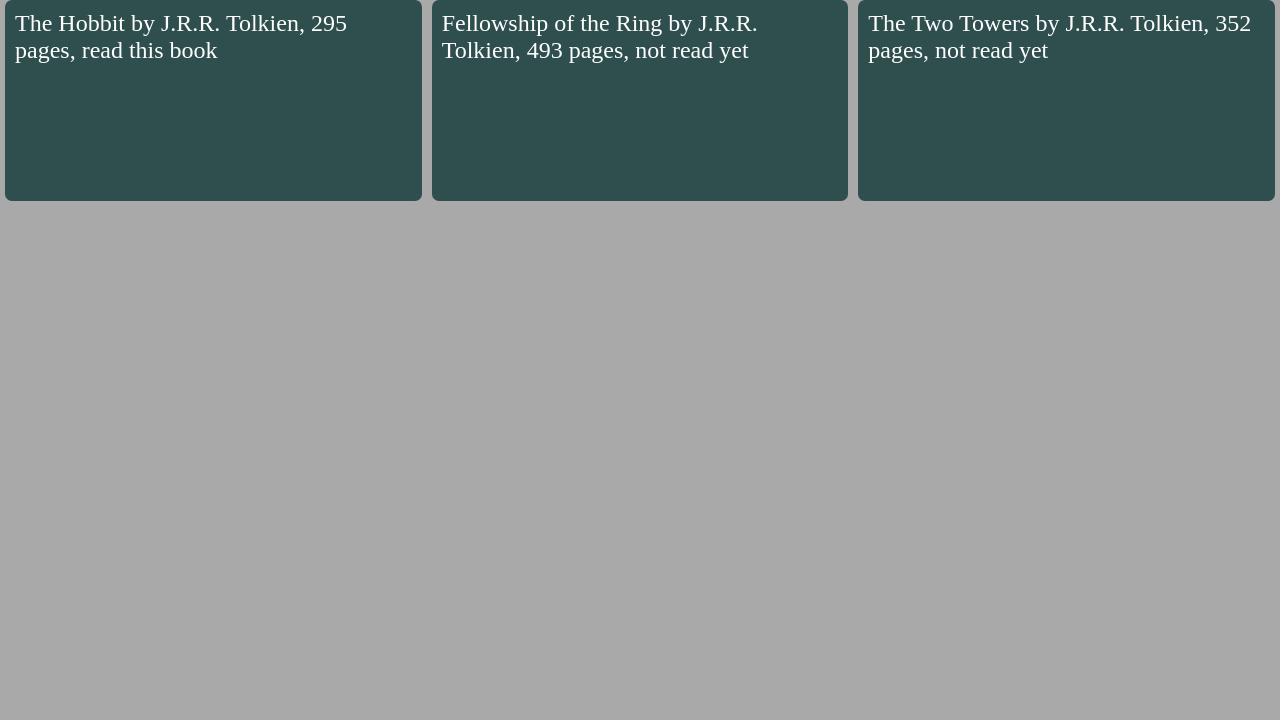
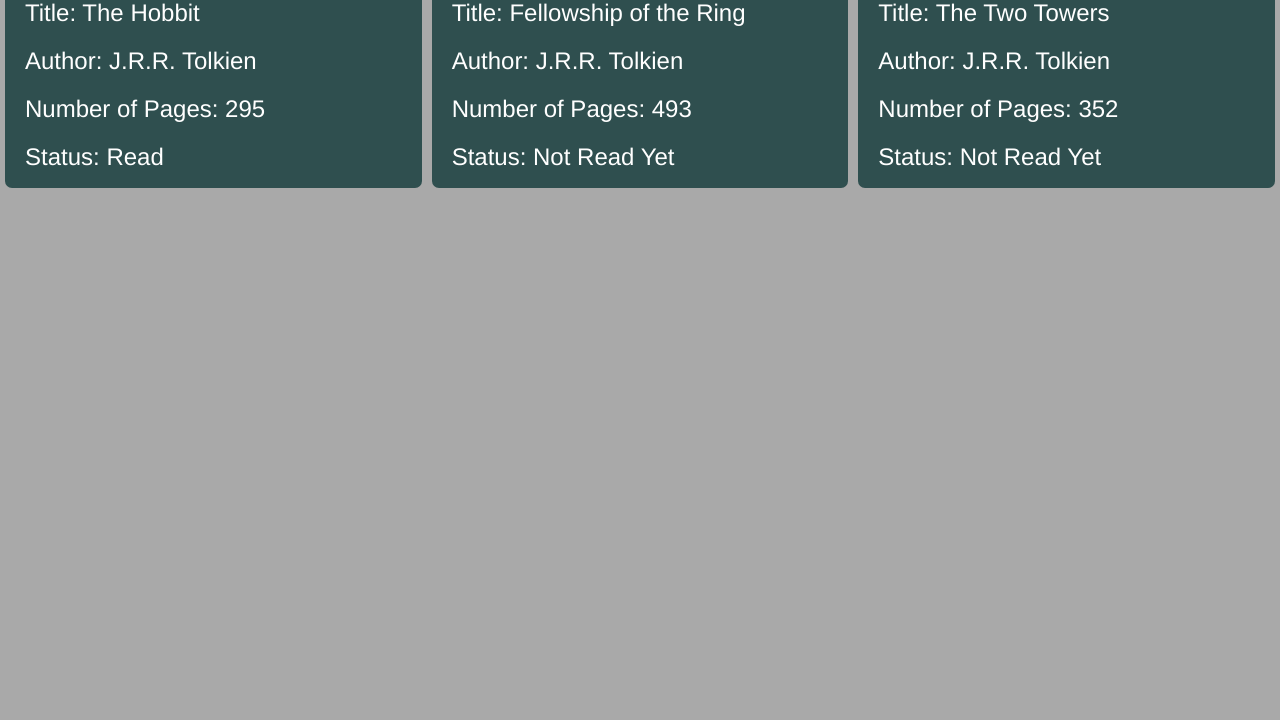
Before and after one commit to Adonuu/odin-library, a plain HTML site: page index.html in a window 1280 px wide. Shown: the part 80-800 px from the top of the page. Drawn offline with Linux system fonts and the light colour scheme.

Commit message:
created new function displayBook for creating a node to display the different book properties used displayBook for displaying books in libraryContainer

```diff
--- a/index.css
+++ b/index.css
@@ -3,7 +3,9 @@ body {
     padding: 0;
     height: 100vh;
     display: grid;
-    grid-template-rows: 1fr 10fr;
+    grid-template-rows: 1fr 15fr;
+    background-color: darkgray;
+    font-family: Helvetica, "Trebuchet MS", Verdana, sans-serif;
     grid-template-areas:
                             'topBar'
                             'libraryContainer';
@@ -20,7 +22,6 @@ body {
     grid-area: libraryContainer;
     display: grid;
     grid-template-columns: 1fr 1fr 1fr;
-    background-color: darkgray;
 }
 
 .book {
@@ -32,11 +33,18 @@ body {
     margin: 5px;
     border-radius: 7px;
     height: 25%;
+    display: flex;
+    flex-flow: column nowrap;
+    justify-content: center;
+}
+
+.book > * {
+    padding: 10px;
 }
 
 #title {
     color: white;
-    font-size: 3rem;
+    font-size: 2rem;
     padding: 10px;
     font-weight: bold;
 }
@@ -46,7 +54,7 @@ body {
     background-color: darkolivegreen;
     color: white;
     border: none;
-    font-size: 1.5rem;
+    font-size: 1rem;
     border-radius: 10px;
 }
 
--- a/index.js
+++ b/index.js
@@ -10,14 +10,6 @@ function Book(title, author, pages, read) {
     this.author = author;
     this.pages = pages;
     this.read = read;
-
-    this.info = () => {
-        if (this.read) {
-            return this.title + " by " + this.author + ", " + this.pages + " pages, read this book";
-        } else {
-            return this.title + " by " + this.author + ", " + this.pages + " pages, not read yet";
-        }
-    }
 }
 
 // getter functions for the Book prototype
@@ -42,15 +34,15 @@ Book.prototype.setTitle = function (title) {
     this.title = title;
 }
 
-Book.prototype.getAuthor = function (author) {
+Book.prototype.setAuthor = function (author) {
     this.author = author;
 }
 
-Book.prototype.getPages = function (pages) {
+Book.prototype.setPages = function (pages) {
     this.pages = pages;
 }
 
-Book.prototype.getRead = function (read) {
+Book.prototype.setRead = function (read) {
     this.read = read;
 }
 
@@ -62,16 +54,55 @@ function addBookToLibrary (book) {
 function displayLibrary () {
     myLibrary.forEach((item) => {
         // create element for each book
-        let newDiv = document.createElement('div');
-        // get the books information for display on the node
-        let bookInfo = document.createTextNode(item.info());
-        // append the book info to the new element
-        newDiv.appendChild(bookInfo);
+        let newDiv = bookDisplay(item);
         // add a class to the new element for styling
         newDiv.classList.add('book');
         // append element to libraryContainer
         libraryContainer.append(newDiv);
     })
+}
+
+// function to create a div for displaying a book's information
+function bookDisplay (book) {
+    // node to contain all information
+    let parentDiv = document.createElement('div');
+    // create node for title
+    let titleDiv = document.createElement('div');
+    // create text node for title
+    let titleInfo = document.createTextNode('Title: ' + book.getTitle());
+    // append text node to title node
+    titleDiv.appendChild(titleInfo);
+    // append titleDiv to parentDiv
+    parentDiv.appendChild(titleDiv);
+    // create node for author
+    let authorDiv = document.createElement('div');
+    // create text node for author
+    let authorInfo = document.createTextNode('Author: ' + book.getAuthor());
+    // append text node to author node
+    authorDiv.appendChild(authorInfo);
+    // append authorDiv to parentDiv
+    parentDiv.appendChild(authorDiv);
+    // create node for pages
+    let pagesDiv = document.createElement('div');
+    // create text node for pages
+    let pagesInfo = document.createTextNode('Number of Pages: ' + book.getPages());
+    // append text node to pages node
+    pagesDiv.appendChild(pagesInfo);
+    // append pagesDiv to parentDiv
+    parentDiv.appendChild(pagesDiv);
+
+    let readDiv = document.createElement('div');
+    // depending on if the book is read or not want to display different information
+    let readInfo;
+    if (book.getRead()) {
+        readInfo = document.createTextNode('Status: Read');
+    } else {
+        readInfo = document.createTextNode('Status: Not Read Yet');
+    }
+    readDiv.appendChild(readInfo);
+    parentDiv.appendChild(readDiv);
+
+    return parentDiv;
 }
 
 // create sample books
```
